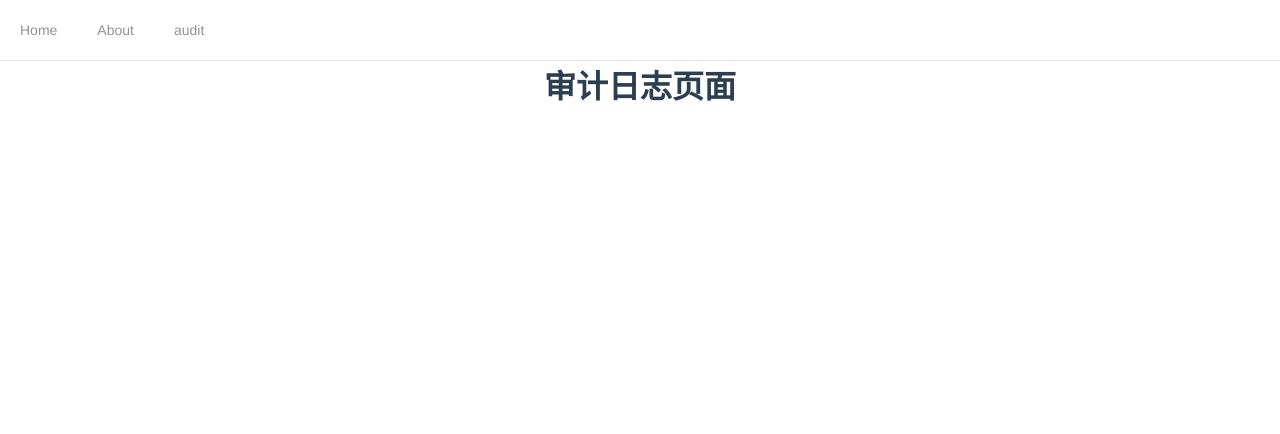
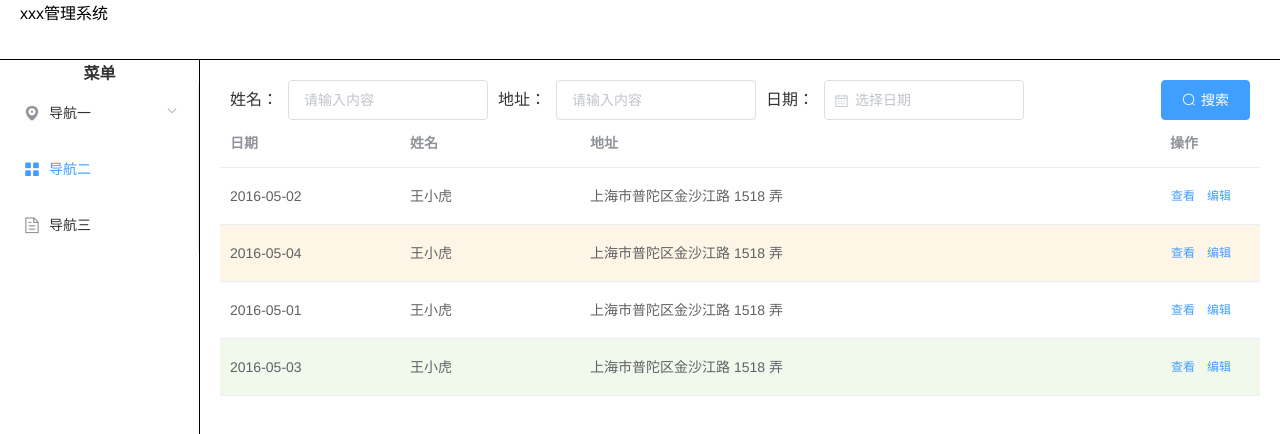
Before and after one commit to wangxichun11/sys_vue, a Vue app: page /audit in a window 1280 px wide. Shown: the top 434 px of the page. Built offline with nearby package versions, Linux system fonts and the light colour scheme.

Commit message:
添加搜索

```diff
--- a/src/App.vue
+++ b/src/App.vue
@@ -1,17 +1,56 @@
 <template>
   <div id="app">
-    <el-menu
-      :default-active="activeIndex"
-      class="el-menu-demo"
-      mode="horizontal"
-      @select="handleSelect"
-    >
-      <el-menu-item index="/">Home</el-menu-item>
-      <el-menu-item index="/about">About</el-menu-item>
-      <el-menu-item index="/audit">audit</el-menu-item>
-    </el-menu>
-    <div class="line"></div>
-    <router-view />
+    <el-container>
+      <el-header>
+        <p>xxx管理系统</p>
+      </el-header>
+      <el-container>
+        <el-aside width="200px">
+          <el-row class="tac">
+            <el-col :span="24">
+              <h1 style="text-align: center;">菜单</h1>
+              <el-menu
+                default-active="2"
+                class="el-menu-vertical-demo"
+                @open="handleOpen"
+                @close="handleClose"
+              >
+                <el-submenu index="1">
+                  <template slot="title">
+                    <i class="el-icon-location"></i>
+                    <span>导航一</span>
+                  </template>
+                  <el-menu-item-group>
+                    <el-menu-item index="1-1"><router-link to="/">首页</router-link></el-menu-item>
+                    <el-menu-item index="1-1"><router-link to="/about">关于</router-link></el-menu-item>
+                    <el-menu-item index="1-1"><router-link to="/audit">审计</router-link></el-menu-item>
+
+                    <el-menu-item index="1-2">选项2</el-menu-item>
+                  </el-menu-item-group>
+                  <el-submenu index="1-4">
+                    <template slot="title">选项4</template>
+                    <el-menu-item index="1-4-1">选项1</el-menu-item>
+                  </el-submenu>
+                </el-submenu>
+                <el-menu-item index="2">
+                  <i class="el-icon-menu"></i>
+                  <span slot="title">导航二</span>
+                </el-menu-item>
+                <el-menu-item index="3">
+                  <i class="el-icon-document"></i>
+                  <span slot="title">导航三</span>
+                </el-menu-item>
+              </el-menu>
+            </el-col>
+          </el-row>
+        </el-aside>
+        <el-container>
+          <el-main>
+            <router-view></router-view>
+          </el-main>
+        </el-container>
+      </el-container>
+    </el-container>
   </div>
 </template>
 <script>
@@ -22,9 +61,11 @@ export default {
     };
   },
   methods: {
-    handleSelect(key, keyPath) {
+    handleOpen(key, keyPath) {
       console.log(key, keyPath);
-      this.$router.push({path:keyPath[0]});
+    },
+    handleClose(key, keyPath) {
+      console.log(key, keyPath);
     }
   }
 };
@@ -34,21 +75,41 @@ export default {
   margin: 0;
   padding: 0;
 }
+body,
+html {
+  width: 100%;
+  height: 100%;
+}
 #app {
   font-family: "Avenir", Helvetica, Arial, sans-serif;
   -webkit-font-smoothing: antialiased;
   -moz-osx-font-smoothing: grayscale;
-  text-align: center;
-  color: #2c3e50;
+  height: 100%;
+
 }
-#nav {
-  padding: 30px;
-  a {
-    font-weight: bold;
-    color: #2c3e50;
-    &.router-link-exact-active {
-      color: #42b983;
-    }
-  }
+.el-container {
+  height: 100%;
+}
+.el-header{
+  border-bottom: 1px solid #000;
+}
+.el-aside {
+  color: #333;
+  height: 100%;
+  border-right: 1px solid #000;
+}
+
+.el-main {
+  // background-color: #e9eef3;
+  color: #333;
+  height: 100%;
+  padding: 0;
+}
+.el-table .warning-row {
+  background: oldlace;
+}
+
+.el-table .success-row {
+  background: #f0f9eb;
 }
 </style>
--- a/src/views/Audit.vue
+++ b/src/views/Audit.vue
@@ -1,13 +1,108 @@
 <template>
-    <div>
-        <h1>审计日志页面</h1>
+  <div>
+    <div class="audit_search">
+      <span>姓名：</span>
+      <el-input v-model="input_name" placeholder="请输入内容" clearable></el-input>
+      <span>地址：</span>
+      <el-input v-model="input_address" placeholder="请输入内容" clearable></el-input>
+      <span>日期：</span>
+      <el-date-picker v-model="input_data" type="date" placeholder="选择日期"></el-date-picker>
+      <span class="span_button">
+        <el-button type="primary" icon="el-icon-search">搜索</el-button>
+      </span>
     </div>
+    <el-table :data="tableData" style="width: 100%" :row-class-name="tableRowClassName">
+      <el-table-column prop="date" label="日期" width="180"></el-table-column>
+      <el-table-column prop="name" label="姓名" width="180"></el-table-column>
+      <el-table-column prop="address" label="地址"></el-table-column>
+      <el-table-column fixed="right" label="操作" width="100">
+        <template slot-scope="scope">
+          <el-button @click="handleClick(scope.row)" type="text" size="small">查看</el-button>
+          <el-button type="text" size="small">编辑</el-button>
+        </template>
+      </el-table-column>
+    </el-table>
+  </div>
 </template>
 <style lang="less" scoped>
-
+.audit_search {
+  span {
+    display: inline-block;
+    padding: 0 10px;
+  }
+  .span_button {
+    float: right;
+  }
+}
+.el-input {
+  width: 200px;
+}
 </style>
 <script>
 export default {
-    name:'audit'
-}
+  methods: {
+    tableRowClassName({ row, rowIndex }) {
+      if (rowIndex === 1) {
+        return "warning-row";
+      } else if (rowIndex === 3) {
+        return "success-row";
+      }
+      return "";
+    },
+    handleClick(row) {
+      console.log(row.date);
+      this.$confirm("你点击了查看！！！", "提示", {
+        dangerouslyUseHTMLString: true,
+        confirmButtonText: "确定",
+        cancelButtonText: "取消",
+        type: "warning"
+      })
+        .then(() => {
+          this.$message({
+            type: "success",
+            message: "成功!"
+          });
+        })
+        .catch(() => {
+          this.$message({
+            type: "info",
+            message: "取消"
+          });
+        });
+    }
+  },
+  data() {
+    return {
+      input_data: "",
+      input_name: "",
+      input_address: "",
+      tableData: [
+        {
+          date: "2016-05-02",
+          name: "王小虎",
+          address: "上海市普陀区金沙江路 1518 弄",
+          id: "1"
+        },
+        {
+          date: "2016-05-04",
+          name: "王小虎",
+          address: "上海市普陀区金沙江路 1518 弄",
+          id: "2"
+        },
+        {
+          date: "2016-05-01",
+          name: "王小虎",
+          address: "上海市普陀区金沙江路 1518 弄",
+          id: "3"
+        },
+        {
+          date: "2016-05-03",
+          name: "王小虎",
+          address: "上海市普陀区金沙江路 1518 弄",
+          id: "4"
+        }
+      ]
+    };
+  }
+};
 </script>
```
